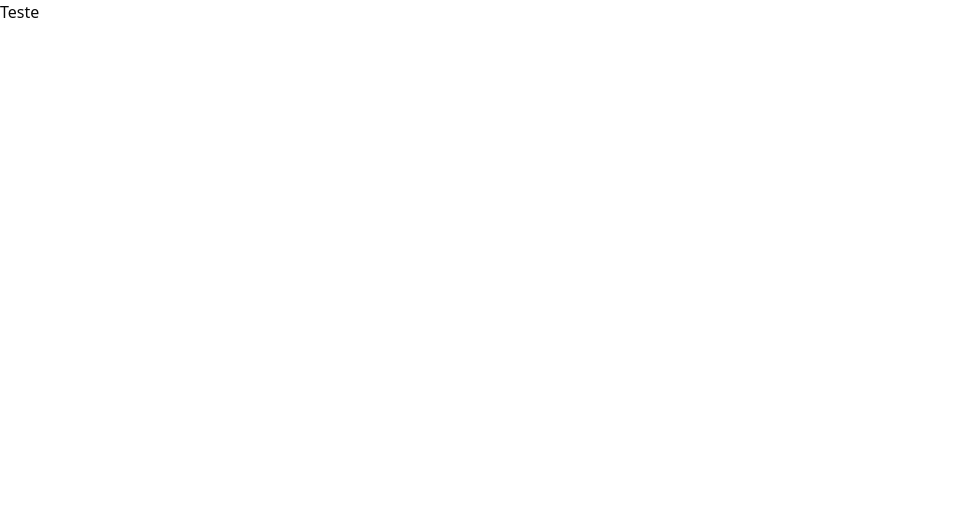
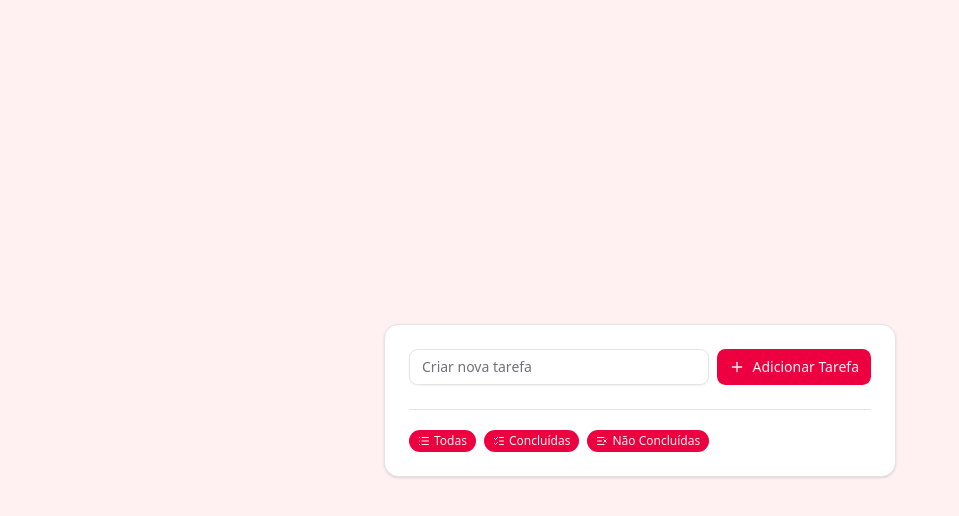
Before and after one commit to vpcosta/task-list, a Next.js app: page / in a window 1280 px wide. Shown: the top 516 px of the page, without its empty margins (0-959 px from the left). Built offline with nearby package versions, Linux system fonts and the light colour scheme.

Commit message:
Criacao do card mais formulário de adição de tarefa

```diff
--- a/src/app/globals.css
+++ b/src/app/globals.css
@@ -45,72 +45,72 @@
 }
 
 :root {
-  --radius: 0.625rem;
+  --radius: 0.65rem;
   --background: oklch(1 0 0);
-  --foreground: oklch(0.145 0 0);
+  --foreground: oklch(0.141 0.005 285.823);
   --card: oklch(1 0 0);
-  --card-foreground: oklch(0.145 0 0);
+  --card-foreground: oklch(0.141 0.005 285.823);
   --popover: oklch(1 0 0);
-  --popover-foreground: oklch(0.145 0 0);
-  --primary: oklch(0.205 0 0);
-  --primary-foreground: oklch(0.985 0 0);
-  --secondary: oklch(0.97 0 0);
-  --secondary-foreground: oklch(0.205 0 0);
-  --muted: oklch(0.97 0 0);
-  --muted-foreground: oklch(0.556 0 0);
-  --accent: oklch(0.97 0 0);
-  --accent-foreground: oklch(0.205 0 0);
+  --popover-foreground: oklch(0.141 0.005 285.823);
+  --primary: oklch(0.586 0.253 17.585);
+  --primary-foreground: oklch(0.969 0.015 12.422);
+  --secondary: oklch(0.967 0.001 286.375);
+  --secondary-foreground: oklch(0.21 0.006 285.885);
+  --muted: oklch(0.967 0.001 286.375);
+  --muted-foreground: oklch(0.552 0.016 285.938);
+  --accent: oklch(0.967 0.001 286.375);
+  --accent-foreground: oklch(0.21 0.006 285.885);
   --destructive: oklch(0.577 0.245 27.325);
-  --border: oklch(0.922 0 0);
-  --input: oklch(0.922 0 0);
-  --ring: oklch(0.708 0 0);
-  --chart-1: oklch(0.646 0.222 41.116);
-  --chart-2: oklch(0.6 0.118 184.704);
-  --chart-3: oklch(0.398 0.07 227.392);
-  --chart-4: oklch(0.828 0.189 84.429);
-  --chart-5: oklch(0.769 0.188 70.08);
+  --border: oklch(0.92 0.004 286.32);
+  --input: oklch(0.92 0.004 286.32);
+  --ring: oklch(0.712 0.194 13.428);
+  --chart-1: oklch(0.81 0.117 11.638);
+  --chart-2: oklch(0.645 0.246 16.439);
+  --chart-3: oklch(0.586 0.253 17.585);
+  --chart-4: oklch(0.514 0.222 16.935);
+  --chart-5: oklch(0.455 0.188 13.697);
   --sidebar: oklch(0.985 0 0);
-  --sidebar-foreground: oklch(0.145 0 0);
-  --sidebar-primary: oklch(0.205 0 0);
-  --sidebar-primary-foreground: oklch(0.985 0 0);
-  --sidebar-accent: oklch(0.97 0 0);
-  --sidebar-accent-foreground: oklch(0.205 0 0);
-  --sidebar-border: oklch(0.922 0 0);
-  --sidebar-ring: oklch(0.708 0 0);
+  --sidebar-foreground: oklch(0.141 0.005 285.823);
+  --sidebar-primary: oklch(0.586 0.253 17.585);
+  --sidebar-primary-foreground: oklch(0.969 0.015 12.422);
+  --sidebar-accent: oklch(0.967 0.001 286.375);
+  --sidebar-accent-foreground: oklch(0.21 0.006 285.885);
+  --sidebar-border: oklch(0.92 0.004 286.32);
+  --sidebar-ring: oklch(0.712 0.194 13.428);
 }
 
 .dark {
-  --background: oklch(0.145 0 0);
+  --background: oklch(0.141 0.005 285.823);
   --foreground: oklch(0.985 0 0);
-  --card: oklch(0.205 0 0);
+  --card: oklch(0.21 0.006 285.885);
   --card-foreground: oklch(0.985 0 0);
-  --popover: oklch(0.205 0 0);
+  --popover: oklch(0.21 0.006 285.885);
   --popover-foreground: oklch(0.985 0 0);
-  --primary: oklch(0.922 0 0);
-  --primary-foreground: oklch(0.205 0 0);
-  --secondary: oklch(0.269 0 0);
+  --primary: oklch(0.645 0.246 16.439);
+  --primary-foreground: oklch(0.969 0.015 12.422);
+  --secondary: oklch(0.274 0.006 286.033);
   --secondary-foreground: oklch(0.985 0 0);
-  --muted: oklch(0.269 0 0);
-  --muted-foreground: oklch(0.708 0 0);
-  --accent: oklch(0.269 0 0);
+  --muted: oklch(0.274 0.006 286.033);
+  --muted-foreground: oklch(0.705 0.015 286.067);
+  --accent: oklch(0.274 0.006 286.033);
   --accent-foreground: oklch(0.985 0 0);
   --destructive: oklch(0.704 0.191 22.216);
   --border: oklch(1 0 0 / 10%);
   --input: oklch(1 0 0 / 15%);
-  --ring: oklch(0.556 0 0);
-  --chart-1: oklch(0.488 0.243 264.376);
-  --chart-2: oklch(0.696 0.17 162.48);
-  --chart-3: oklch(0.769 0.188 70.08);
-  --chart-4: oklch(0.627 0.265 303.9);
-  --chart-5: oklch(0.645 0.246 16.439);
-  --sidebar: oklch(0.205 0 0);
+  --ring: oklch(0.41 0.159 10.272);
+  --chart-1: oklch(0.81 0.117 11.638);
+  --chart-2: oklch(0.645 0.246 16.439);
+  --chart-3: oklch(0.586 0.253 17.585);
+  --chart-4: oklch(0.514 0.222 16.935);
+  --chart-5: oklch(0.455 0.188 13.697);
+  --sidebar: oklch(0.21 0.006 285.885);
   --sidebar-foreground: oklch(0.985 0 0);
-  --sidebar-primary: oklch(0.488 0.243 264.376);
-  --sidebar-primary-foreground: oklch(0.985 0 0);
-  --sidebar-accent: oklch(0.269 0 0);
+  --sidebar-primary: oklch(0.645 0.246 16.439);
+  --sidebar-primary-foreground: oklch(0.969 0.015 12.422);
+  --sidebar-accent: oklch(0.274 0.006 286.033);
   --sidebar-accent-foreground: oklch(0.985 0 0);
   --sidebar-border: oklch(1 0 0 / 10%);
-  --sidebar-ring: oklch(0.556 0 0);
+  --sidebar-ring: oklch(0.41 0.159 10.272);
 }
 
 @layer base {
--- a/src/app/page.tsx
+++ b/src/app/page.tsx
@@ -1,7 +1,43 @@
-const Home = () => {
-    return (
-        <h2>Teste</h2>
-    );
+import { Badge } from "@/components/ui/badge";
+import { Button } from "@/components/ui/button";
+import { Card, CardContent, CardHeader } from "@/components/ui/card";
+import { Input } from "@/components/ui/input";
+import { Separator } from "@/components/ui/separator";
+import { List, ListChecks, ListX, Plus } from "lucide-react";
+
+export default function Home() {
+  return (
+    <div className="flex justify-center items-center w-full h-screen bg-rose-50">
+      <Card className="w-lg">
+        <CardHeader className="flex gap-2">
+          <Input placeholder="Criar nova tarefa" />
+          <Button variant="default" className="cursor-pointer">
+            <Plus />
+            Adicionar Tarefa
+          </Button>
+        </CardHeader>
+
+        <CardContent>
+          <Separator />
+
+          <div className="mt-5 flex gap-2">
+            <Badge className="cursor-pointer">
+              <List />
+              Todas
+            </Badge>
+
+            <Badge className="cursor-pointer">
+              <ListChecks />
+              Concluídas
+            </Badge>
+
+            <Badge className="cursor-pointer">
+              <ListX />
+              Não Concluídas
+            </Badge>
+          </div>
+        </CardContent>
+      </Card>
+    </div>
+  );
 }
-
-export default Home;
--- /dev/null
+++ b/src/components/ui/badge.tsx
@@ -0,0 +1,48 @@
+import * as React from "react"
+import { cva, type VariantProps } from "class-variance-authority"
+import { Slot } from "radix-ui"
+
+import { cn } from "@/lib/utils"
+
+const badgeVariants = cva(
+  "inline-flex items-center justify-center rounded-full border border-transparent px-2 py-0.5 text-xs font-medium w-fit whitespace-nowrap shrink-0 [&>svg]:size-3 gap-1 [&>svg]:pointer-events-none focus-visible:border-ring focus-visible:ring-ring/50 focus-visible:ring-[3px] aria-invalid:ring-destructive/20 dark:aria-invalid:ring-destructive/40 aria-invalid:border-destructive transition-[color,box-shadow] overflow-hidden",
+  {
+    variants: {
+      variant: {
+        default: "bg-primary text-primary-foreground [a&]:hover:bg-primary/90",
+        secondary:
+          "bg-secondary text-secondary-foreground [a&]:hover:bg-secondary/90",
+        destructive:
+          "bg-destructive text-white [a&]:hover:bg-destructive/90 focus-visible:ring-destructive/20 dark:focus-visible:ring-destructive/40 dark:bg-destructive/60",
+        outline:
+          "border-border text-foreground [a&]:hover:bg-accent [a&]:hover:text-accent-foreground",
+        ghost: "[a&]:hover:bg-accent [a&]:hover:text-accent-foreground",
+        link: "text-primary underline-offset-4 [a&]:hover:underline",
+      },
+    },
+    defaultVariants: {
+      variant: "default",
+    },
+  }
+)
+
+function Badge({
+  className,
+  variant = "default",
+  asChild = false,
+  ...props
+}: React.ComponentProps<"span"> &
+  VariantProps<typeof badgeVariants> & { asChild?: boolean }) {
+  const Comp = asChild ? Slot.Root : "span"
+
+  return (
+    <Comp
+      data-slot="badge"
+      data-variant={variant}
+      className={cn(badgeVariants({ variant }), className)}
+      {...props}
+    />
+  )
+}
+
+export { Badge, badgeVariants }
--- /dev/null
+++ b/src/components/ui/button.tsx
@@ -0,0 +1,64 @@
+import * as React from "react"
+import { cva, type VariantProps } from "class-variance-authority"
+import { Slot } from "radix-ui"
+
+import { cn } from "@/lib/utils"
+
+const buttonVariants = cva(
+  "inline-flex items-center justify-center gap-2 whitespace-nowrap rounded-md text-sm font-medium transition-all disabled:pointer-events-none disabled:opacity-50 [&_svg]:pointer-events-none [&_svg:not([class*='size-'])]:size-4 shrink-0 [&_svg]:shrink-0 outline-none focus-visible:border-ring focus-visible:ring-ring/50 focus-visible:ring-[3px] aria-invalid:ring-destructive/20 dark:aria-invalid:ring-destructive/40 aria-invalid:border-destructive",
+  {
+    variants: {
+      variant: {
+        default: "bg-primary text-primary-foreground hover:bg-primary/90",
+        destructive:
+          "bg-destructive text-white hover:bg-destructive/90 focus-visible:ring-destructive/20 dark:focus-visible:ring-destructive/40 dark:bg-destructive/60",
+        outline:
+          "border bg-background shadow-xs hover:bg-accent hover:text-accent-foreground dark:bg-input/30 dark:border-input dark:hover:bg-input/50",
+        secondary:
+          "bg-secondary text-secondary-foreground hover:bg-secondary/80",
+        ghost:
+          "hover:bg-accent hover:text-accent-foreground dark:hover:bg-accent/50",
+        link: "text-primary underline-offset-4 hover:underline",
+      },
+      size: {
+        default: "h-9 px-4 py-2 has-[>svg]:px-3",
+        xs: "h-6 gap-1 rounded-md px-2 text-xs has-[>svg]:px-1.5 [&_svg:not([class*='size-'])]:size-3",
+        sm: "h-8 rounded-md gap-1.5 px-3 has-[>svg]:px-2.5",
+        lg: "h-10 rounded-md px-6 has-[>svg]:px-4",
+        icon: "size-9",
+        "icon-xs": "size-6 rounded-md [&_svg:not([class*='size-'])]:size-3",
+        "icon-sm": "size-8",
+        "icon-lg": "size-10",
+      },
+    },
+    defaultVariants: {
+      variant: "default",
+      size: "default",
+    },
+  }
+)
+
+function Button({
+  className,
+  variant = "default",
+  size = "default",
+  asChild = false,
+  ...props
+}: React.ComponentProps<"button"> &
+  VariantProps<typeof buttonVariants> & {
+    asChild?: boolean
+  }) {
+  const Comp = asChild ? Slot.Root : "button"
+
+  return (
+    <Comp
+      data-slot="button"
+      data-variant={variant}
+      data-size={size}
+      className={cn(buttonVariants({ variant, size, className }))}
+      {...props}
+    />
+  )
+}
+
+export { Button, buttonVariants }
--- /dev/null
+++ b/src/components/ui/card.tsx
@@ -0,0 +1,92 @@
+import * as React from "react"
+
+import { cn } from "@/lib/utils"
+
+function Card({ className, ...props }: React.ComponentProps<"div">) {
+  return (
+    <div
+      data-slot="card"
+      className={cn(
+        "bg-card text-card-foreground flex flex-col gap-6 rounded-xl border py-6 shadow-sm",
+        className
+      )}
+      {...props}
+    />
+  )
+}
+
+function CardHeader({ className, ...props }: React.ComponentProps<"div">) {
+  return (
+    <div
+      data-slot="card-header"
+      className={cn(
+        "@container/card-header grid auto-rows-min grid-rows-[auto_auto] items-start gap-2 px-6 has-data-[slot=card-action]:grid-cols-[1fr_auto] [.border-b]:pb-6",
+        className
+      )}
+      {...props}
+    />
+  )
+}
+
+function CardTitle({ className, ...props }: React.ComponentProps<"div">) {
+  return (
+    <div
+      data-slot="card-title"
+      className={cn("leading-none font-semibold", className)}
+      {...props}
+    />
+  )
+}
+
+function CardDescription({ className, ...props }: React.ComponentProps<"div">) {
+  return (
+    <div
+      data-slot="card-description"
+      className={cn("text-muted-foreground text-sm", className)}
+      {...props}
+    />
+  )
+}
+
+function CardAction({ className, ...props }: React.ComponentProps<"div">) {
+  return (
+    <div
+      data-slot="card-action"
+      className={cn(
+        "col-start-2 row-span-2 row-start-1 self-start justify-self-end",
+        className
+      )}
+      {...props}
+    />
+  )
+}
+
+function CardContent({ className, ...props }: React.ComponentProps<"div">) {
+  return (
+    <div
+      data-slot="card-content"
+      className={cn("px-6", className)}
+      {...props}
+    />
+  )
+}
+
+function CardFooter({ className, ...props }: React.ComponentProps<"div">) {
+  return (
+    <div
+      data-slot="card-footer"
+      className={cn("flex items-center px-6 [.border-t]:pt-6", className)}
+      {...props}
+    />
+  )
+}
+
+export {
+  Card,
+  CardHeader,
+  CardFooter,
+  CardTitle,
+  CardAction,
+  CardDescription,
+  CardContent,
+}
--- /dev/null
+++ b/src/components/ui/input.tsx
@@ -0,0 +1,21 @@
+import * as React from "react"
+
+import { cn } from "@/lib/utils"
+
+function Input({ className, type, ...props }: React.ComponentProps<"input">) {
+  return (
+    <input
+      type={type}
+      data-slot="input"
+      className={cn(
+        "file:text-foreground placeholder:text-muted-foreground selection:bg-primary selection:text-primary-foreground dark:bg-input/30 border-input h-9 w-full min-w-0 rounded-md border bg-transparent px-3 py-1 text-base shadow-xs transition-[color,box-shadow] outline-none file:inline-flex file:h-7 file:border-0 file:bg-transparent file:text-sm file:font-medium disabled:pointer-events-none disabled:cursor-not-allowed disabled:opacity-50 md:text-sm",
+        "focus-visible:border-ring focus-visible:ring-ring/50 focus-visible:ring-[3px]",
+        "aria-invalid:ring-destructive/20 dark:aria-invalid:ring-destructive/40 aria-invalid:border-destructive",
+        className
+      )}
+      {...props}
+    />
+  )
+}
+
+export { Input }
--- /dev/null
+++ b/src/components/ui/separator.tsx
@@ -0,0 +1,28 @@
+"use client"
+
+import * as React from "react"
+import { Separator as SeparatorPrimitive } from "radix-ui"
+
+import { cn } from "@/lib/utils"
+
+function Separator({
+  className,
+  orientation = "horizontal",
+  decorative = true,
+  ...props
+}: React.ComponentProps<typeof SeparatorPrimitive.Root>) {
+  return (
+    <SeparatorPrimitive.Root
+      data-slot="separator"
+      decorative={decorative}
+      orientation={orientation}
+      className={cn(
+        "bg-border shrink-0 data-[orientation=horizontal]:h-px data-[orientation=horizontal]:w-full data-[orientation=vertical]:h-full data-[orientation=vertical]:w-px",
+        className
+      )}
+      {...props}
+    />
+  )
+}
+
+export { Separator }
```
Also changed, not shown: 1 other file (tests, documents, lock files or other folders).
